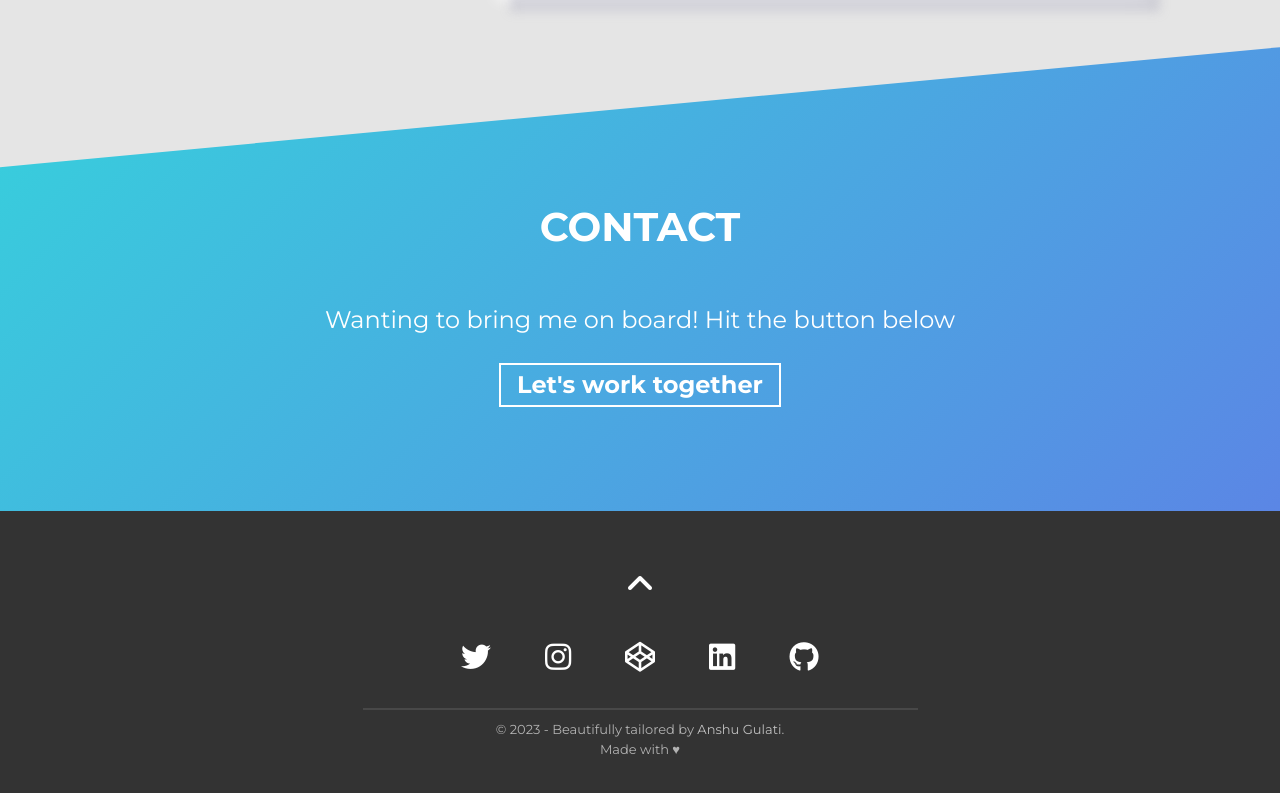
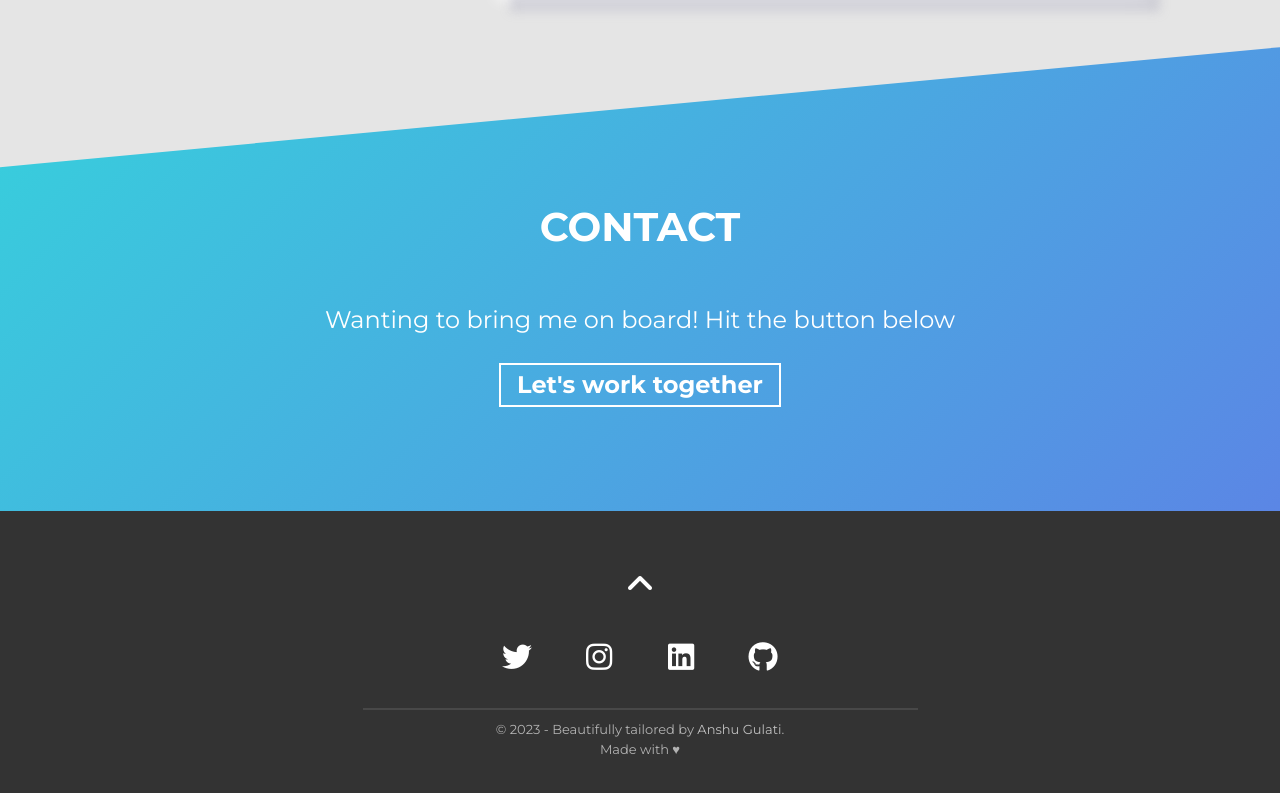
Before and after one commit to Anshu-Gulati/Anshu-Gulati.github.io, a plain HTML site: page index.html in a window 1280 px wide. Shown: the part 2885-3678 px from the top of the page. Drawn offline with Linux system fonts and the light colour scheme.

Commit message:
Update index.html
socials sites

```diff
--- a/index.html
+++ b/index.html
@@ -316,15 +316,7 @@
             <i class="fa-brands fa-instagram"></i>
           </a>
           <a
-            href="#!"
-            target="_blank"
-            rel="noopener noreferrer"
-            aria-label="codepen"
-          >
-            <i class="fa-brands fa-codepen"></i>
-          </a>
-          <a
-            href="#!"
+            href="https://www.linkedin.com/in/anshu-gulati-6a605b20b/"
             target="_blank"
             rel="noopener noreferrer"
             aria-label="linkedin"
@@ -332,7 +324,7 @@
             <i class="fa-brands fa-linkedin"></i>
           </a>
           <a
-            href="#!"
+            href="https://github.com/Anshu-Gulati"
             target="_blank"
             rel="noopener noreferrer"
             aria-label="github"
```
